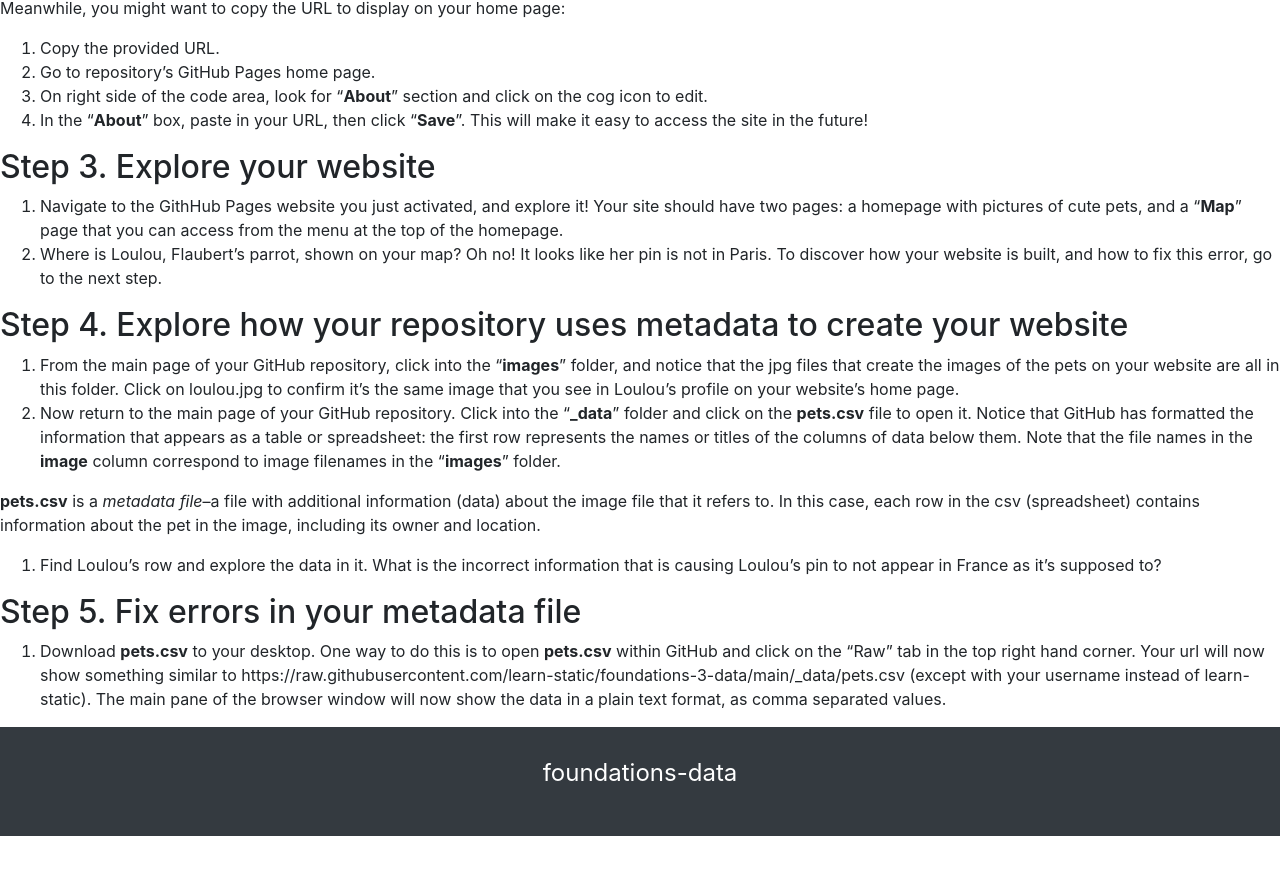
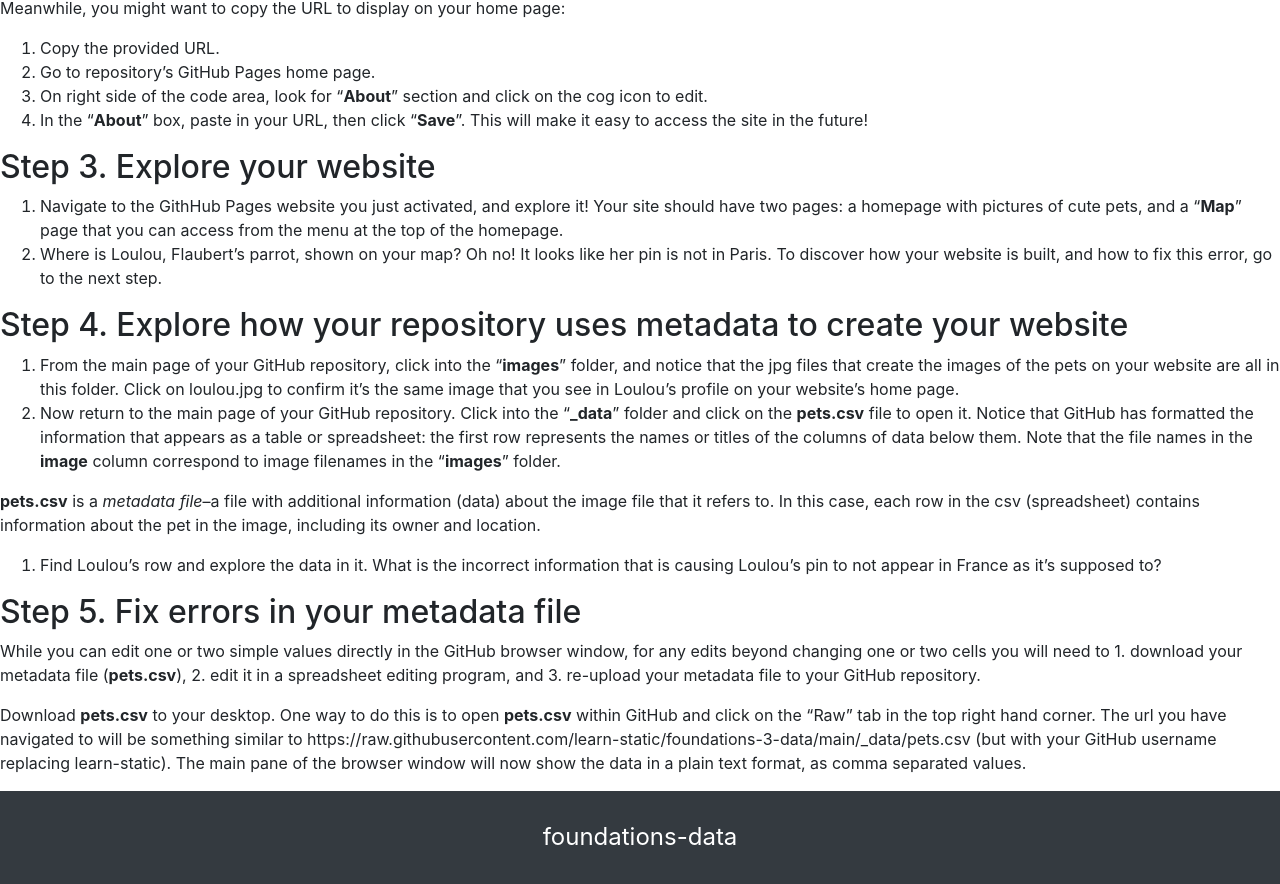
Before and after one commit to learn-static/foundations-3-data, a Jekyll site: the page built from intro-data.md, in a window 1280 px wide and 900 px high, scrolled down 1687 px. Shown: the top 884 px of the window. Built offline with Jekyll 4.4.1, drawn with Linux system fonts in a browser that asks for light colours; our own code applies the rules of GitHub Pages for plain Markdown files; before the commit the page ends 2523 px from its top, so only the background shows below that.

Commit message:
Update intro-data.md

```diff
--- a/intro-data.md
+++ b/intro-data.md
@@ -46,4 +46,6 @@
 
 ## Step 5. Fix errors in your metadata file
 
-1. Download **pets.csv** to your desktop. One way to do this is to open **pets.csv** within GitHub and click on the "Raw" tab in the top right hand corner. Your url will now show something similar to https://raw.githubusercontent.com/learn-static/foundations-3-data/main/_data/pets.csv (except with your username instead of learn-static). The main pane of the browser window will now show the data in a plain text format, as comma separated values.
+While you can edit one or two simple values directly in the GitHub browser window, for any edits beyond changing one or two cells you will need to 1. download your metadata file (**pets.csv**), 2. edit it in a spreadsheet editing program, and 3. re-upload your metadata file to your GitHub repository.
+
+Download **pets.csv** to your desktop. One way to do this is to open **pets.csv** within GitHub and click on the "Raw" tab in the top right hand corner. The url you have navigated to will be something similar to https://raw.githubusercontent.com/learn-static/foundations-3-data/main/_data/pets.csv (but with your GitHub username replacing learn-static). The main pane of the browser window will now show the data in a plain text format, as comma separated values.
```
